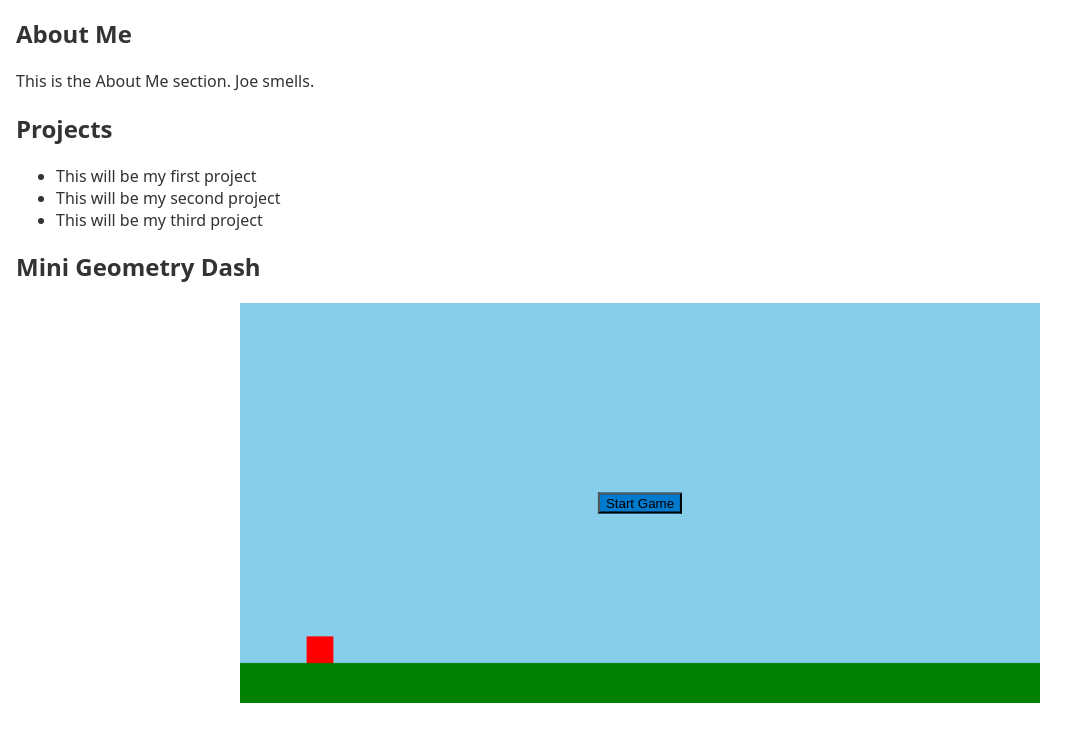
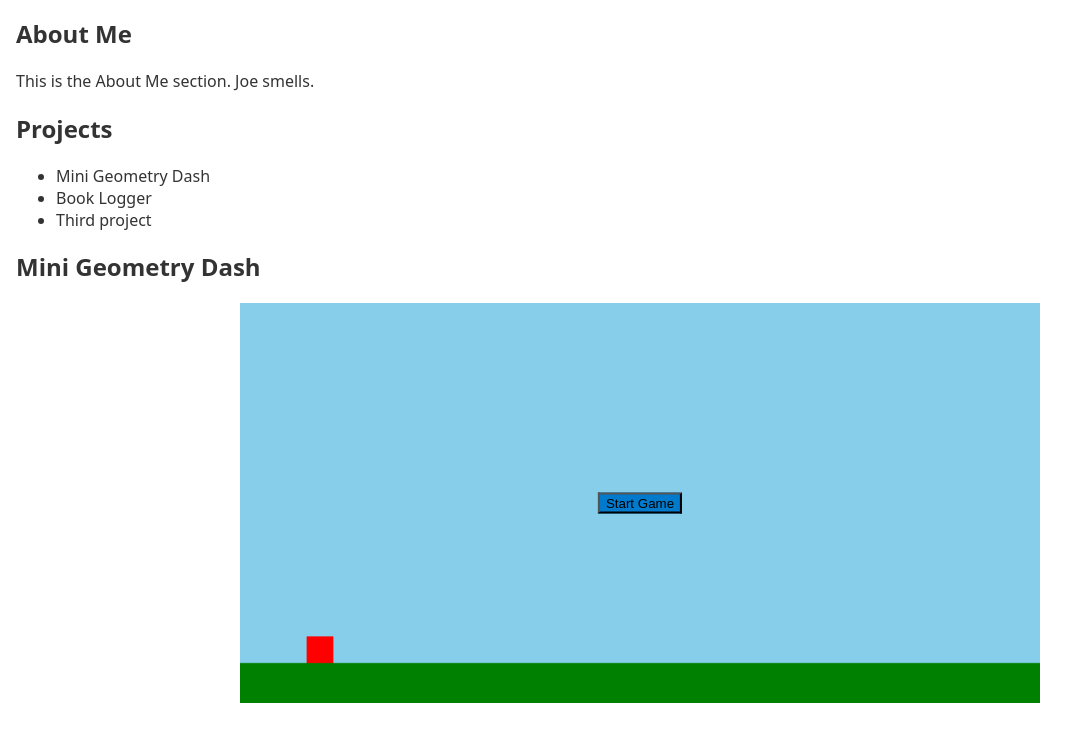
Before and after one commit to PeterO14/petero14.github.io, a plain HTML site: page index.html in a window 1280 px wide. Shown: the part 143-878 px from the top of the page, without its empty margins (0-1087 px from the left). Drawn offline with Linux system fonts and the light colour scheme.

Commit message:
project ideas list

```diff
--- a/index.html
+++ b/index.html
@@ -22,9 +22,9 @@
   <section id="projects">
     <h2>Projects</h2>
     <ul>
-      <li>This will be my first project</li>
-      <li>This will be my second project</li>
-      <li>This will be my third project</li>
+      <li>Mini Geometry Dash</li>
+      <li>Book Logger</li>
+      <li>Third project</li>
     </ul>
   </section>
 
```
